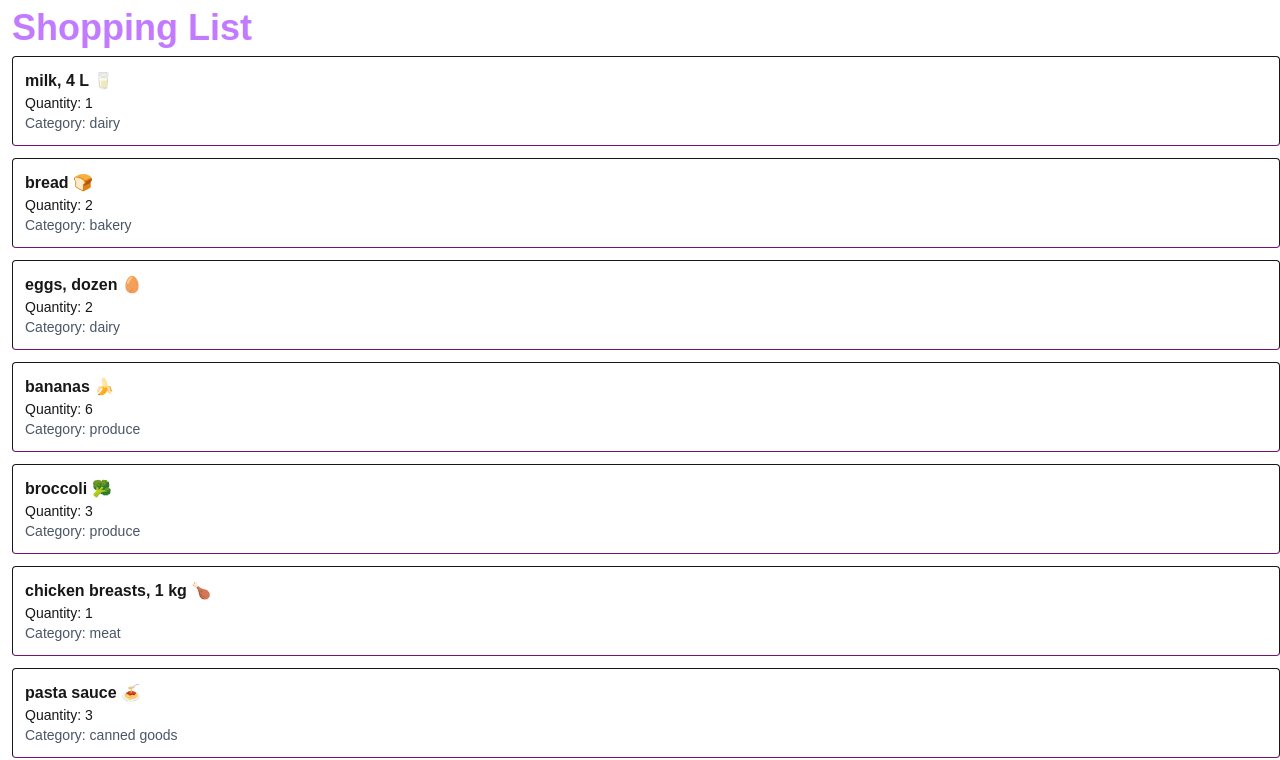
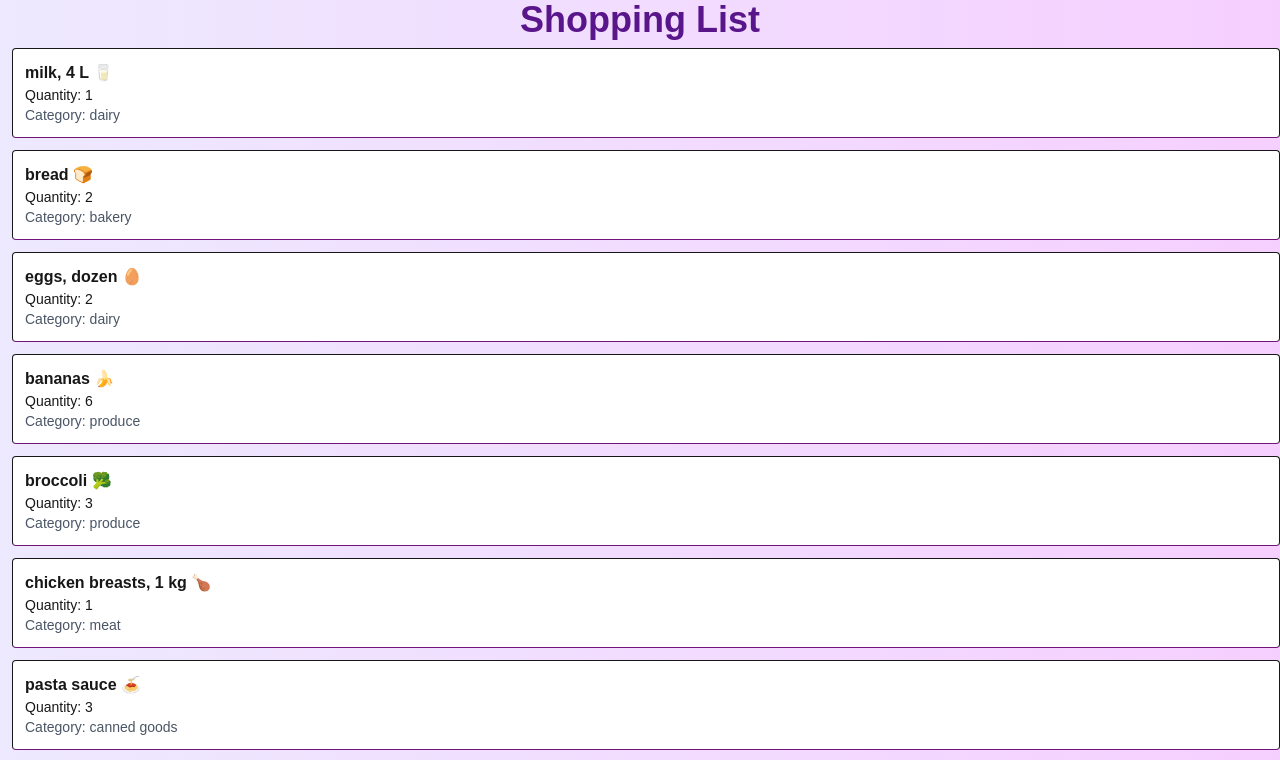
Before and after one commit to cresdom/cprg306-assignments, a Next.js app: page /week-3 in a window 1280 px wide. Shown: the top 760 px of the page. Built offline with nearby package versions, Linux system fonts and the light colour scheme.

Commit message:
updated main css

```diff
--- a/app/week-3/page.js
+++ b/app/week-3/page.js
@@ -2,8 +2,8 @@ import GroceryItemList from "./GroceryItemList";
 
 export default function Page() {
 return (
-<main>
-    <h1 className="text-4xl font-bold text-purple-400 mb-2 mt-2 ml-3">Shopping List</h1>
+<main className="bg-linear-to-r from-violet-100 to-fuchsia-200">
+    <h1 className="text-4xl font-bold text-purple-900 text-center mb-2">Shopping List</h1>
     <GroceryItemList/>
 </main>
 );
```
